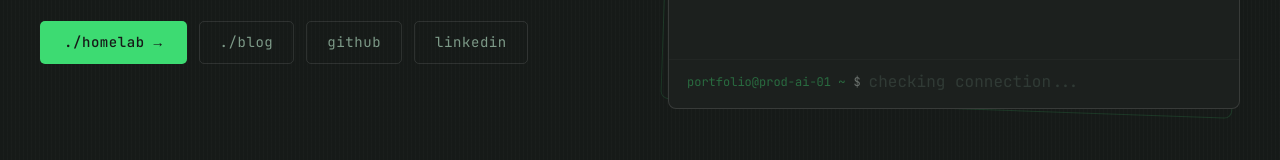
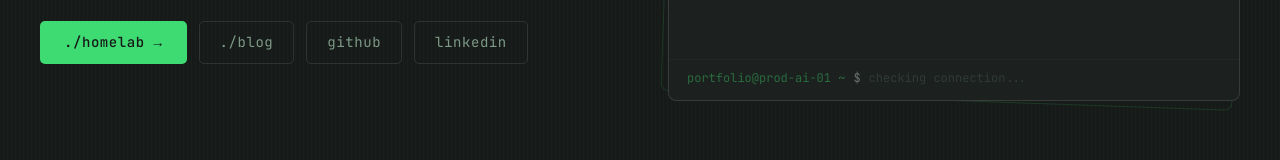
Before and after one commit to elsing/portfolio-v2, a Next.js app: page / in a window 1280 px wide. Shown: the part 527-687 px from the top of the page. Built offline with nearby package versions, Linux system fonts and the light colour scheme; no server answers.

Commit message:
zoom reverse for desktop

```diff
--- a/components/TerminalCard.jsx
+++ b/components/TerminalCard.jsx
@@ -170,7 +170,7 @@ export default function TerminalCard() {
       const statusLine = !ok
         ? { type: 'err',     text: 'disconnected — AI feature unavailable' }
         : effectiveRemaining === 0
-        ? { type: 'warn',    text: 'rate limited — try again in an hour or so'       }
+        ? { type: 'warn',    text: 'rate limited — try again later in an hour or so'       }
         : { type: 'success', text: 'connected to proxmox cluster'          };
 
       const afterLines = [{ type: 'gap' }];
@@ -282,7 +282,7 @@ export default function TerminalCard() {
     : connected === false
     ? 'offline for now — check back soon.'
     : remaining === 0
-    ? 'rate limited — try again in an hour or so'
+    ? 'rate limited — try again in an hour or so.'
     : loading
     ? 'running...'
     : 'ask me anything about elliot';
@@ -349,8 +349,7 @@ export default function TerminalCard() {
             autoCorrect="off"
             autoCapitalize="off"
             spellCheck={false}
-            className="flex-1 min-w-0 bg-transparent border-none outline-none font-mono text-site-text caret-site-green placeholder:text-site-muted"
-            style={{ fontSize: '16px' }}
+            className="flex-1 min-w-0 bg-transparent border-none outline-none font-mono text-[16px] md:text-xs text-site-text caret-site-green placeholder:text-site-muted"
           />
         </form>
       </div>
```
